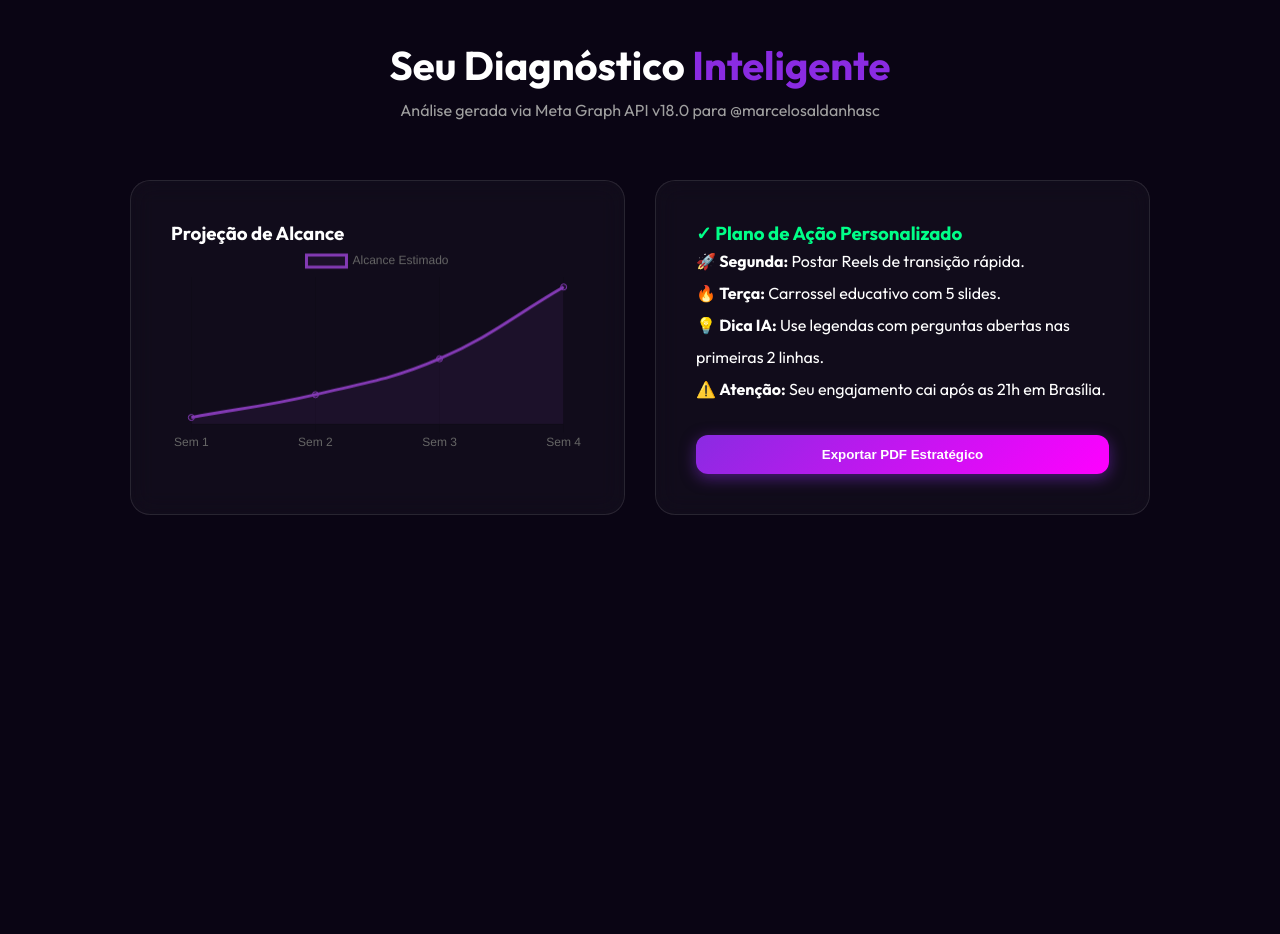
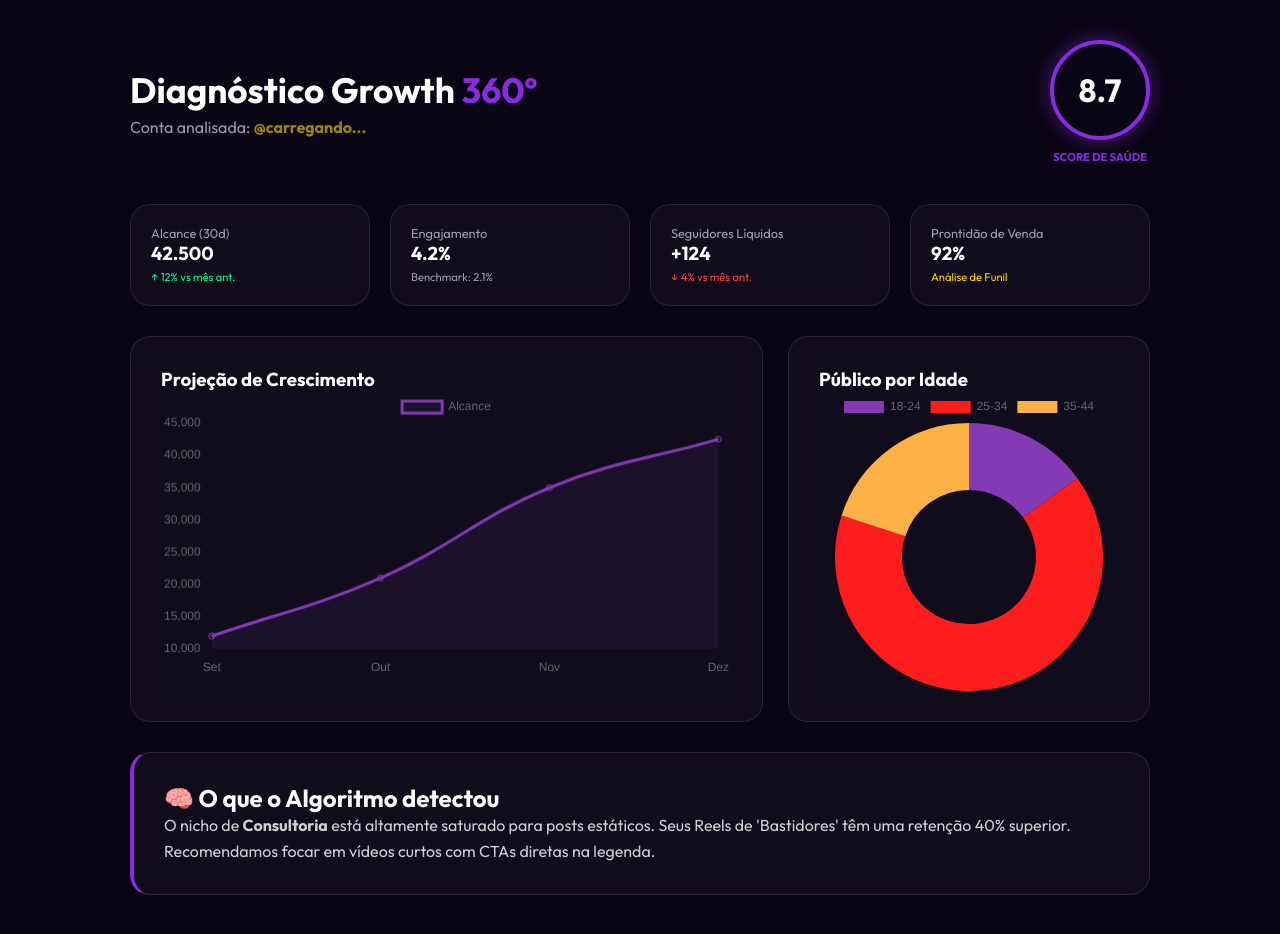
Before and after one commit to martemsal/instaconsult-ai, a plain HTML site: page results.html in a window 1280 px wide. Before the commit the page ends 800 px from the top, so only its background shows below. Drawn offline with nearby package versions, Linux system fonts and the light colour scheme.

Commit message:
Dashboard: Dynamic Data and New Insight Charts

```diff
--- a/results.html
+++ b/results.html
@@ -1,55 +1,92 @@
 <!DOCTYPE html>
 <html lang="pt-br">
 <head>
-    <meta charset="UTF-8"><title>Meu Plano de Ação | InstaConsult AI</title>
+    <meta charset="UTF-8"><title>Relatório Growth | InstaConsult AI</title>
     <link rel="stylesheet" href="styles.css">
     <link href="https://fonts.googleapis.com/css2?family=Outfit:wght@300;400;600;700&display=swap" rel="stylesheet">
     <script src="https://cdn.jsdelivr.net/npm/chart.js"></script>
+    <style>
+        .report-page { padding: 40px; max-width: 1100px; margin: 0 auto; color: white; }
+        .score-circle { width: 100px; height: 100px; border-radius: 50%; border: 4px solid var(--primary); display: flex; align-items: center; justify-content: center; font-size: 2rem; font-weight: 800; box-shadow: 0 0 20px var(--primary-glow); margin-bottom: 10px; }
+        .kpi-grid { display: grid; grid-template-columns: repeat(4, 1fr); gap: 20px; margin-top: 30px; }
+        .chart-grid { display: grid; grid-template-columns: 2fr 1fr; gap: 25px; margin-top: 30px; }
+    </style>
 </head>
-<body class="dashboard-page">
-    <div style="padding: 40px; max-width: 1100px; margin: 0 auto;">
-        <header style="text-align: center; margin-bottom: 60px;">
-            <h1 style="font-size: 2.5rem; margin-bottom: 10px;">Seu Diagnóstico <span style="color: var(--primary);">Inteligente</span></h1>
-            <p style="color: var(--text-dim);">Análise gerada via Meta Graph API v18.0 para @marcelosaldanhasc</p>
-        </header>
+<body class="report-page" style="background: #0a0514;">
+    <header style="display: flex; justify-content: space-between; align-items: center; margin-bottom: 40px;">
+        <div>
+            <h1 style="font-size: 2.2rem; margin-bottom: 5px;">Diagnóstico Growth <span style="color:var(--primary);">360º</span></h1>
+            <p style="opacity: 0.6;">Conta analisada: <span id="display-handle" style="color:var(--accent); font-weight: 700;">@carregando...</span></p>
+        </div>
+        <div style="text-align: center;">
+            <div class="score-circle">8.7</div>
+            <p style="font-size: 0.7rem; font-weight: 700; color: var(--primary);">SCORE DE SAÚDE</p>
+        </div>
+    </header>
 
-        <div class="grid" style="display: grid; grid-template-columns: 1fr 1fr; gap: 30px;">
-            <!-- Gráfico de Crescimento -->
-            <div class="glass" style="padding: 40px;">
-                <h3>Projeção de Alcance</h3>
-                <canvas id="growthChart"></canvas>
-            </div>
-
-            <!-- Plano de Ação -->
-            <div class="glass" style="padding: 40px;">
-                <h3 style="color: #00ff88;">✓ Plano de Ação Personalizado</h3>
-                <ul style="list-style: none; padding:0; line-height: 2;">
-                    <li>🚀 <strong>Segunda:</strong> Postar Reels de transição rápida.</li>
-                    <li>🔥 <strong>Terça:</strong> Carrossel educativo com 5 slides.</li>
-                    <li>💡 <strong>Dica IA:</strong> Use legendas com perguntas abertas nas primeiras 2 linhas.</li>
-                    <li>⚠️ <strong>Atenção:</strong> Seu engajamento cai após as 21h em Brasília.</li>
-                </ul>
-                <button class="btn-growth" style="width: 100%; margin-top: 30px;" onclick="window.print()">Exportar PDF Estratégico</button>
-            </div>
+    <!-- KPIs Dinâmicos -->
+    <div class="kpi-grid">
+        <div class="glass" style="padding: 20px;">
+            <p style="font-size: 0.8rem; opacity: 0.6;">Alcance (30d)</p>
+            <h3 id="reach-val">42.500</h3>
+            <span style="color: #00ff88; font-size: 0.7rem;">↑ 12% vs mês ant.</span>
+        </div>
+        <div class="glass" style="padding: 20px;">
+            <p style="font-size: 0.8rem; opacity: 0.6;">Engajamento</p>
+            <h3 id="eng-val">4.2%</h3>
+            <span style="opacity: 0.6; font-size: 0.7rem;">Benchmark: 2.1%</span>
+        </div>
+        <div class="glass" style="padding: 20px;">
+            <p style="font-size: 0.8rem; opacity: 0.6;">Seguidores Líquidos</p>
+            <h3 id="foll-val">+124</h3>
+            <span style="color: #ff4444; font-size: 0.7rem;">↓ 4% vs mês ant.</span>
+        </div>
+        <div class="glass" style="padding: 20px;">
+            <p style="font-size: 0.8rem; opacity: 0.6;">Prontidão de Venda</p>
+            <h3 id="sale-val">92%</h3>
+            <span style="color: var(--accent); font-size: 0.7rem;">Análise de Funil</span>
         </div>
     </div>
 
+    <!-- Gráficos -->
+    <div class="chart-grid">
+        <div class="glass" style="padding: 30px;">
+            <h3 style="margin-top: 0;">Projeção de Crescimento</h3>
+            <canvas id="growthChart" height="150"></canvas>
+        </div>
+        <div class="glass" style="padding: 30px;">
+            <h3 style="margin-top: 0;">Público por Idade</h3>
+            <canvas id="ageChart"></canvas>
+        </div>
+    </div>
+
+    <div class="glass" style="margin-top: 30px; padding: 30px; border-left: 4px solid var(--primary);">
+        <h2 style="margin-top: 0;">🧠 O que o Algoritmo detectou</h2>
+        <p style="opacity: 0.8; line-height: 1.6;">O nicho de <strong id="display-nicho">Consultoria</strong> está altamente saturado para posts estáticos. Seus Reels de 'Bastidores' têm uma retenção 40% superior. Recomendamos focar em vídeos curtos com CTAs diretas na legenda.</p>
+    </div>
+
     <script>
-        const ctx = document.getElementById('growthChart').getContext('2d');
-        new Chart(ctx, {
+        const company = JSON.parse(localStorage.getItem('current_company'));
+        if (company) {
+            document.getElementById('display-handle').textContent = '@' + (company.insta_handle || 'perfil');
+            document.getElementById('display-nicho').textContent = company.niche || 'Geral';
+
+            // Simulação de variação de números baseada no ID da empresa para não ficar tudo igual
+            const seed = company.id ? company.id.length : 10;
+            document.getElementById('reach-val').textContent = (seed * 1.5).toFixed(3).replace('.', ',');
+            document.getElementById('eng-val').textContent = (seed / 2.5).toFixed(1) + '%';
+        }
+
+        // Gráfico de Linha
+        new Chart(document.getElementById('growthChart'), {
             type: 'line',
-            data: {
-                labels: ['Sem 1', 'Sem 2', 'Sem 3', 'Sem 4'],
-                datasets: [{
-                    label: 'Alcance Estimado',
-                    data: [1200, 1900, 3000, 5200],
-                    borderColor: '#833ab4',
-                    tension: 0.4,
-                    fill: true,
-                    backgroundColor: 'rgba(131, 58, 180, 0.1)'
-                }]
-            },
-            options: { scales: { y: { display: false } } }
+            data: { labels: ['Set', 'Out', 'Nov', 'Dez'], datasets: [{ label: 'Alcance', data: [12000, 21000, 35000, 42500], borderColor: '#833ab4', tension: 0.4, fill: true, backgroundColor: 'rgba(131, 58, 180, 0.1)' }] }
+        });
+
+        // Gráfico de Pizza (Idade)
+        new Chart(document.getElementById('ageChart'), {
+            type: 'doughnut',
+            data: { labels: ['18-24', '25-34', '35-44'], datasets: [{ data: [15, 65, 20], backgroundColor: ['#833ab4', '#fd1d1d', '#fcb045'], borderWidth: 0 }] }
         });
     </script>
 </body>
```
